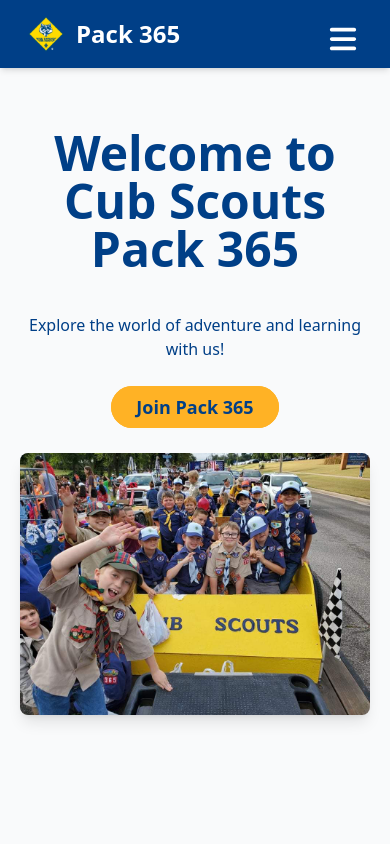
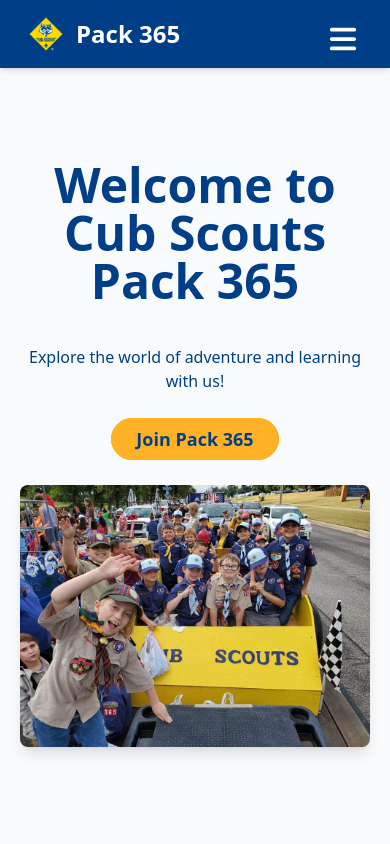
Before and after one commit to NICHOLEMCGREW/Pack365, a React (Vite) app: page / in a window 390 px wide. Shown: the top 844 px of the page. Built offline with nearby package versions, Linux system fonts and the light colour scheme.

Commit message:
updated home margin

```diff
--- a/src/components/Home.jsx
+++ b/src/components/Home.jsx
@@ -8,7 +8,7 @@
       className="min-h-screen px-5 sm:px-10 md:px-5 flex items-center justify-center text-[#003f87] bg-gray-50"
     >
       <div className="flex flex-col md:flex-row items-center justify-around w-full max-w-screen-lg md:gap-20 md:p-8">
-        <div className="text-center mb-8 md:max-w-3xl md:mx-auto">
+        <div className="text-center mb-8 md:max-w-3xl md:mx-auto mt-16 md:mt-0">
           <h1 className="text-[#003f87] text-5xl font-semibold mb-10 sm:mt-8 md:mt-4 hover:text-[#ffb225]">
             Welcome to Cub Scouts Pack 365
           </h1>
```
